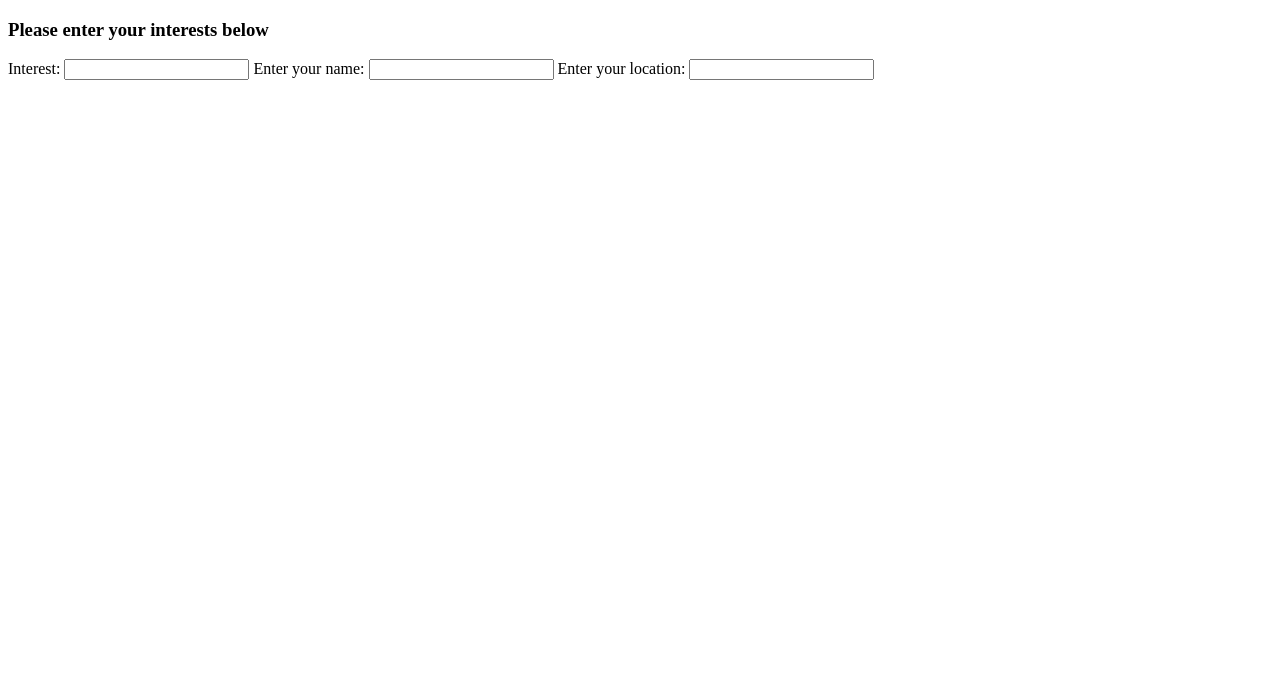
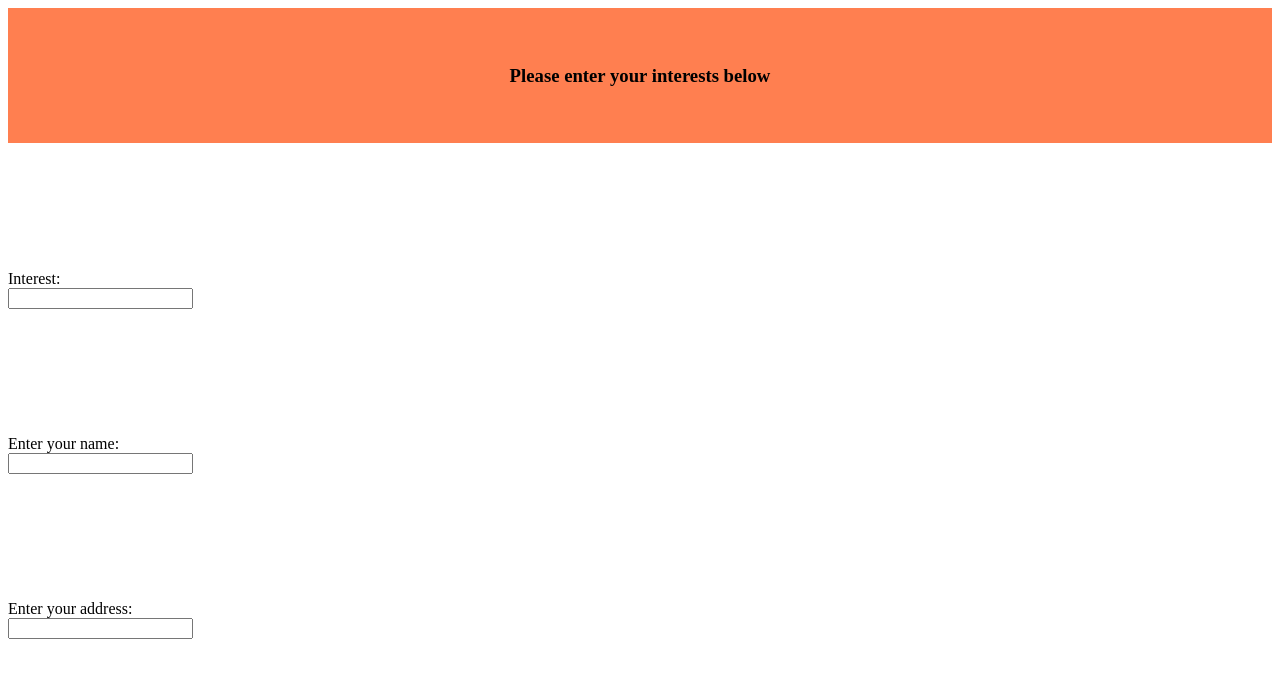
Before and after one commit to GeorgeStatho/henHacks2024, a plain HTML site: page templates/interests.html in a window 1280 px wide. Drawn offline with Linux system fonts and the light colour scheme.

Commit message:
Formatted html file slightly

```diff
--- a/templates/interests.html
+++ b/templates/interests.html
@@ -2,17 +2,28 @@
 <html>
     <head>
         <title>Interest Form</title>
+        <link rel="stylesheet" href="style.css">
     </head>
     <body>
-        <h3>Please enter your interests below</h3>
+        <div class="title_heading"><h3 class="title">Please enter your interests below</h3></div>
         <form>
+            <div class="forms">
             <label for="interest">Interest:</label>
+            <br>
             <input type="text" id="interest" name="interest" onkeypress="getUserInterest()">
+            </div>
+
+            <div class="forms">
             <label for="name">Enter your name:</label>
+            <br>
             <input type="text" id="name" name="name" onkeypress="getUserName()">
-            <label for="location">Enter your location:</label>
-            <input type="text" id="location" name="location" onkeypress="getLocation()">
+            </div>
 
+            <div class="forms">
+            <label for="address">Enter your address:</label>
+            <br>
+            <input type="text" id="address" name="address" onkeypress="getLocation()">
+            </div>
         </form>
         <script>
             function enterKeyPressed() {
@@ -34,7 +45,7 @@
             }
             function getLocation() {
                 if (enterKeyPressed()) {
-                    var location = document.getElementById("location").value;
+                    var location = document.getElementById("address").value;
                     alert(location);
                 }
             }
--- /dev/null
+++ b/templates/style.css
@@ -0,0 +1,20 @@
+label {
+    font-family: 'Times New Roman', Times, serif;
+    font-size: medium;
+}
+
+div {
+    margin-bottom: 10%;
+    float:center;
+}
+
+.title {
+    text-align: center;
+}
+
+.title_heading {
+    padding: 3%;
+    border:1%;
+    border-color: black;
+    background-color: coral;
+}
```
